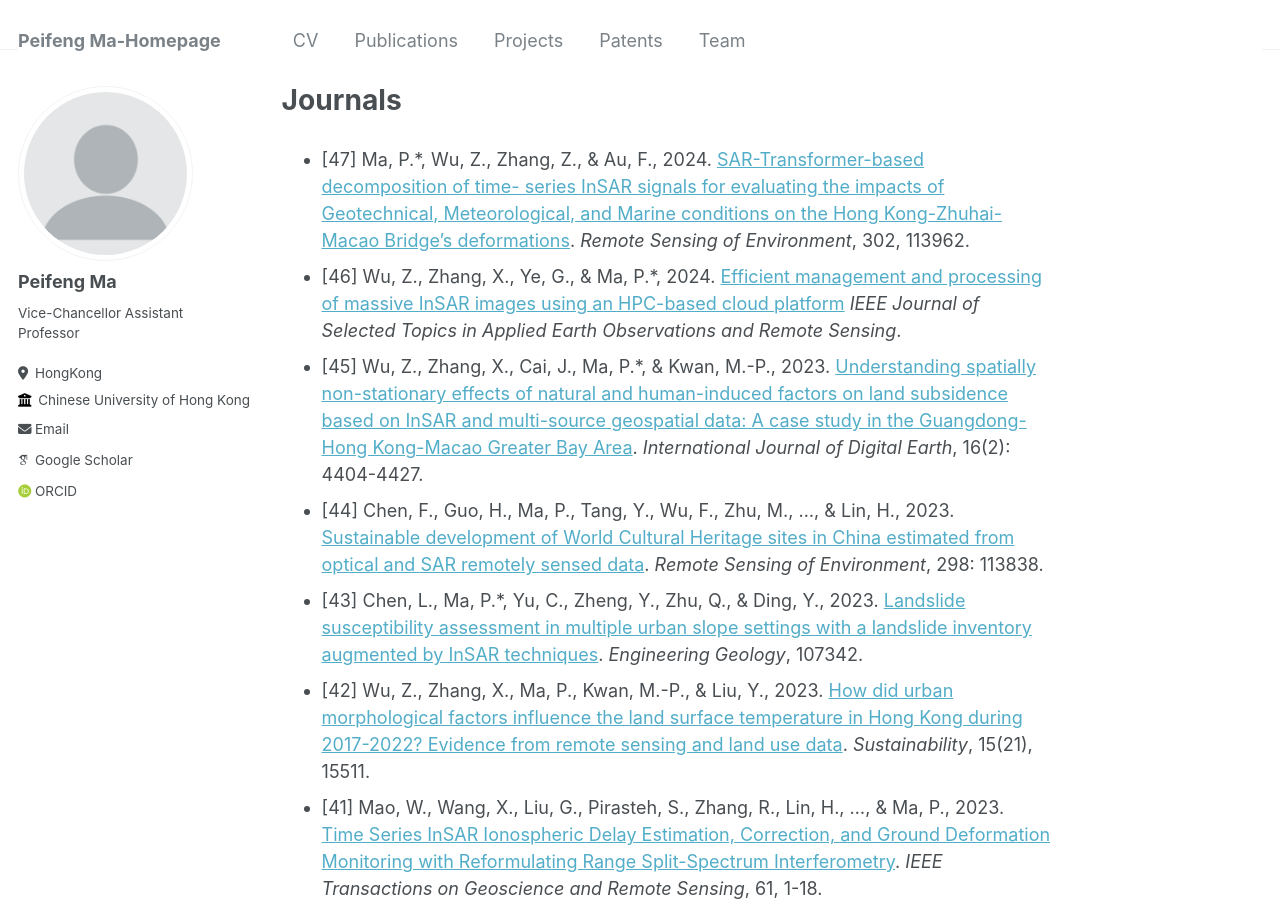
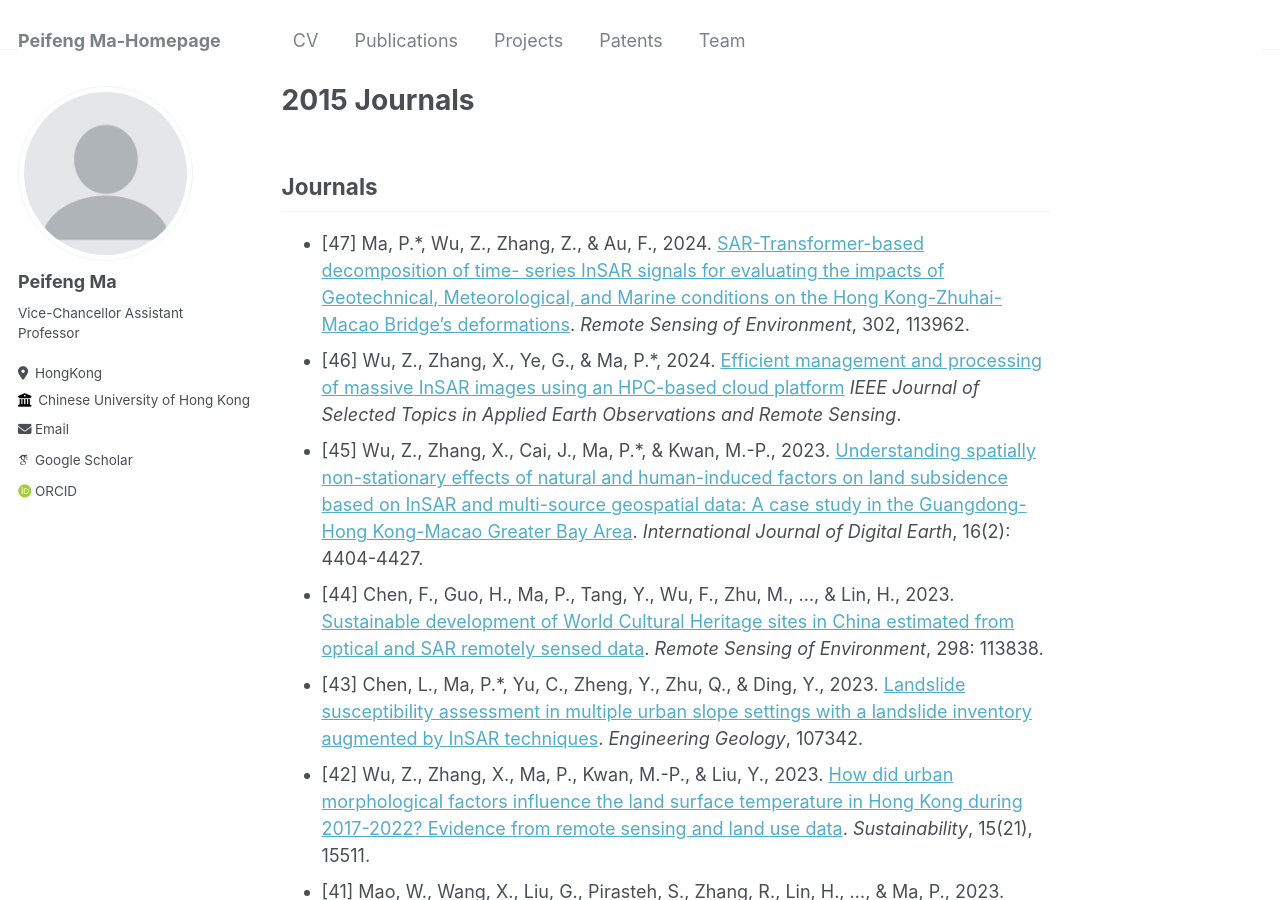
Before and after one commit to pfMA03/peifengMa, a Jekyll site: the page built from _publications/2015-Journals.md, in a window 1280 px wide and 900 px high. Built offline with Jekyll 4.4.1, drawn with Linux system fonts in a browser that asks for light colours; some web fonts are replaced.

Commit message:
Update 2015-Journals.md

```diff
--- a/_publications/2015-Journals.md
+++ b/_publications/2015-Journals.md
@@ -1,10 +1,11 @@
 ---
-title: "Journals"
+# title: "Journals"
 collection: publications
 permalink: /publication/2015-Journails
 
 ---
-
+Journals
+------
 * [47] Ma, P.*, Wu, Z., Zhang, Z., & Au, F., 2024. [SAR-Transformer-based decomposition of time-
 series InSAR signals for evaluating the impacts of Geotechnical, Meteorological, and Marine conditions
 on the Hong Kong-Zhuhai-Macao Bridge’s deformations](https://doi.org/10.1016/j.rse.2023.113962). _Remote Sensing
```
